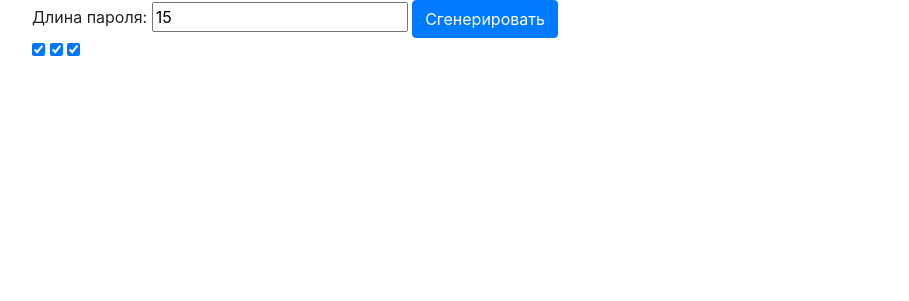
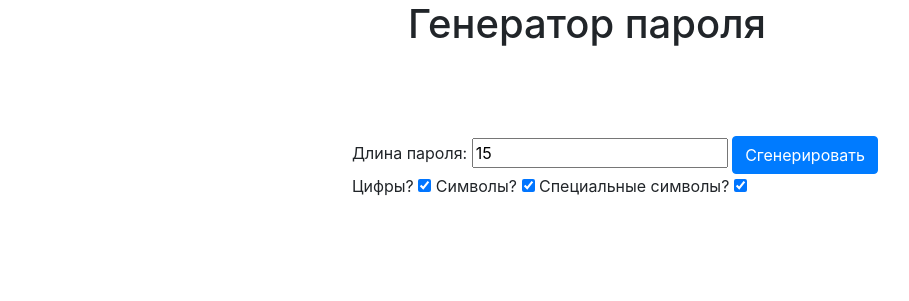
Before and after one commit to TurtleOld/Password_generator_django, a Django app: page / in a window 1280 px wide; the page is wider, and only the part inside the window is pictured. Shown: the top 301 px of that part, without its empty margins (53-962 px from the left). Run offline with Django 3.2, Linux system fonts and the light colour scheme; some libraries are stand-ins or nearby versions.

Commit message:
Добавлен линк на стили + label к каждому чекбоксу

```diff
--- a/templates/index.html
+++ b/templates/index.html
@@ -9,16 +9,23 @@
 
     <!-- Bootstrap -->
     <link rel="stylesheet" href="https://stackpath.bootstrapcdn.com/bootstrap/4.5.2/css/bootstrap.min.css" integrity="sha384-JcKb8q3iqJ61gNV9KGb8thSsNjpSL0n8PARn9HuZOnIxN0hoP+VmmDGMN5t9UJ0Z" crossorigin="anonymous">
-
     <!-- HTML5 Shim and Respond.js IE8 support of HTML5 elements and media queries -->
     <!-- WARNING: Respond.js doesn't work if you view the page via file:// -->
     <!--[if lt IE 9]>
       <script src="https://oss.maxcdn.com/libs/html5shiv/3.7.0/html5shiv.js"></script>
       <script src="https://oss.maxcdn.com/libs/respond.js/1.4.2/respond.min.js"></script>
     <![endif]-->
+      <link rel="stylesheet" href="{% static "css/style.css" %}">
   </head>
   <body>
   <div class="container">
+      <div class="row">
+          <div class="col-12 title_pass_gen">
+              <h1>Генератор пароля</h1>
+          </div>
+          <!-- /.col-12 -->
+      </div>
+      <!-- /.row -->
       <div class="row">
           <div class="col-12 result_password">
               <form action="" id="form" method="POST">
@@ -27,8 +34,11 @@
                   <input type="number" name="length_password" max="64" value="{{ len_pass }}" required>
                   <input type="submit" class="gen_password btn btn-primary" value="Сгенерировать">
                   <br>
+                  <label for="sym_numbers">Цифры?</label>
                   <input type="checkbox" name="sym_numbers" value="Digits" checked>
+                  <label for="sym_letters">Символы?</label>
                   <input type="checkbox" name="sym_letters" value="Letters" checked>
+                  <label for="sym_punctuation">Специальные символы?</label>
                   <input type="checkbox" name="sym_punctuation" value="Punctuation" checked>
                   <!-- /.form-control -->
               </form>
```
